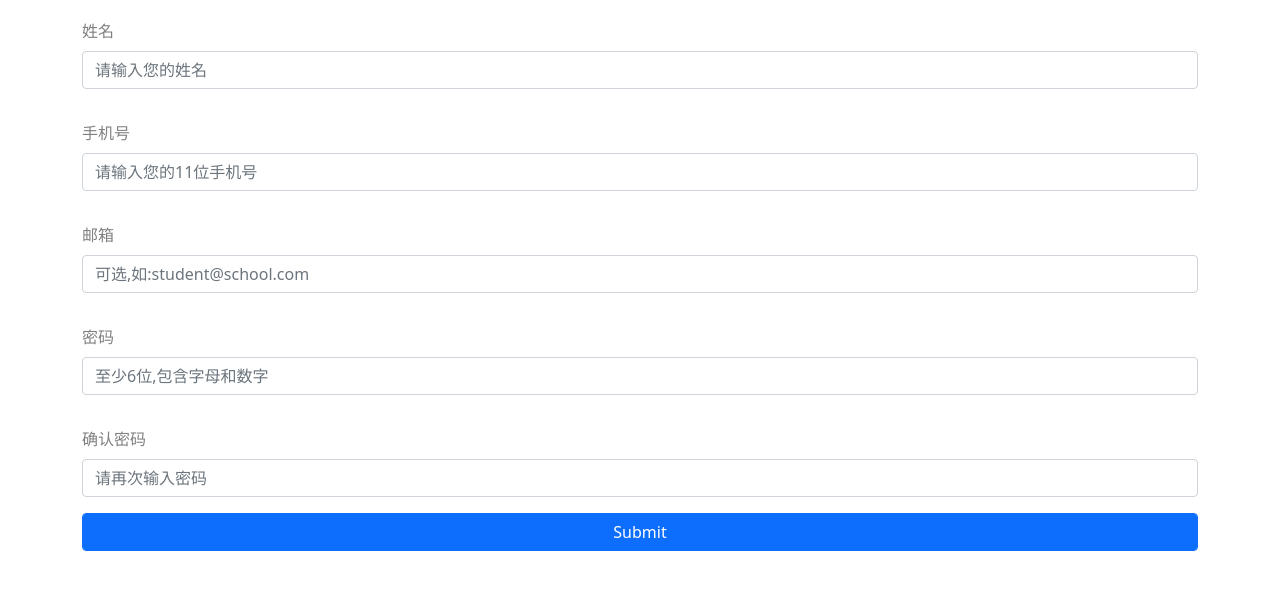
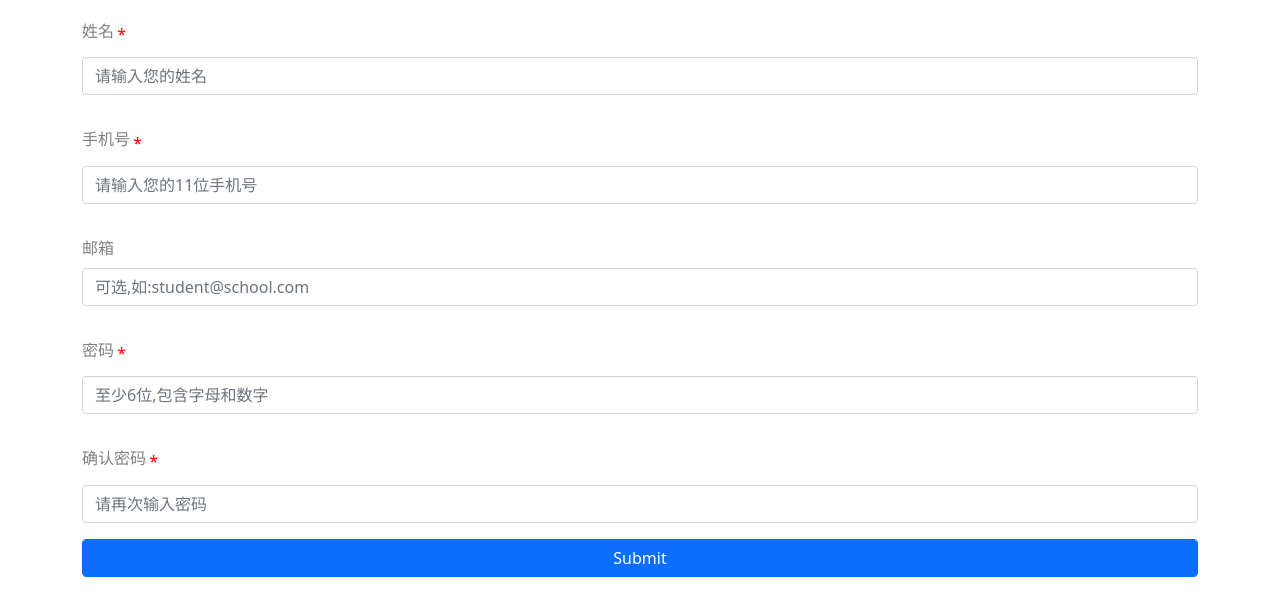
Before and after one commit to jigongwu/test, a plain HTML site: page login.html in a window 1280 px wide. Shown: the part 53-668 px from the top of the page. Drawn offline with nearby package versions, Linux system fonts and the light colour scheme.

Commit message:
Update login.html

```diff
--- a/login.html
+++ b/login.html
@@ -11,22 +11,27 @@
 				float: left;
 				color: gray;
 			}
+			.mark{
+				float: left;
+				color: red;
+				background-color: white;
+			}
 		</style>
 	</head>
 	<body>
 		<div id="back" class="container text-center">
 			<div id="title mb-2 mt-2"><h1>学生注册表单</h1></div>
 			<div id="list">
-				<form onsubmit="checkInfo()">
-					<label for="name " class="label form-label mb-2 mt-3">姓名</label><br>
+				<form onsubmit="return checkInfo()">
+					<label for="name " class="label form-label mb-2 mt-3">姓名</label><span for="name " class="mark  mb-2 mt-3" >*</span>
 					<input type="text" class="form-control mb-3 mt-2" name="name" id="name" placeholder="请输入您的姓名">
-					<label for="phoneNum" class="label form-label mb-2 mt-3">手机号</label><br>
+					<label for="phoneNum" class="label form-label mb-2 mt-3">手机号</label><span for="name " class="mark form-label mb-2 mt-3" >*</span>
 					<input type="text" class="form-control mb-3 mt-2" name="phoneNum" id="phoneNum" placeholder="请输入您的11位手机号">
-					<label for="email" class="label form-label mb-2 mt-3">邮箱</label><br>
+					<label for="email" class="label form-label mb-2 mt-3">邮箱</label><span></span><br>
 					<input type="email" class="form-control mb-3 mt-2" name="email" id="email" placeholder="可选,如:student@school.com">
-					<label for="password" class="label form-label mb-2 mt-3">密码</label><br>
+					<label for="password" class="label form-label mb-2 mt-3">密码</label><span for="name " class="mark form-label mb-2 mt-3" >*</span>
 					<input type="password" class="form-control mb-3 mt-2" name="password" id="password" placeholder="至少6位,包含字母和数字">
-					<label for="checkPassword" class="label form-label mb-2 mt-3">确认密码</label><br>
+					<label for="checkPassword" class="label form-label mb-2 mt-3">确认密码</label><span for="name " class="mark form-label mb-2 mt-3" >*</span><br>
 					<input type="password" class="form-control mb-3 mt-2" name="checkPassword" id="checkPassword" placeholder="请再次输入密码">
 					<input type="submit" class="btn btn-primary form-control ">
 				</form>
@@ -44,19 +49,20 @@
 				let passwordRule = /^[0-9a-zA-Z]{6,100}$/;
 				let checkPassword = document.getElementById("checkPassword");
 				if(!nameRule.test(name.value)){
-					alert("姓名格式错误")
+					alert("姓名格式错误,2-5个中文汉字")
 					return false;
 				}
 				if(!phoneNumRule.test(phoneNum.value)){
-					alert("电话号码格式错误")
+					alert("电话号码格式错误，请输入11位手机号码")
 					return false;
 				}
-				if(!emailRule.test(email.value)){
-					alert("邮箱格式错误")
+				if(email.value != "" && !emailRule.test(email.value)){
+					alert("邮箱格式错误，例如student@school.com")
 					return false;
 				}
-				if(!passwordRule.test(password.value)){
-					alert("密码格式错误")
+
+				if(!passwordRule.test(password .value)){
+					alert("密码格式错误,请输入六位及以上密码")
 					return false;
 				}
 				if(password.value != checkPassword.value){
```
